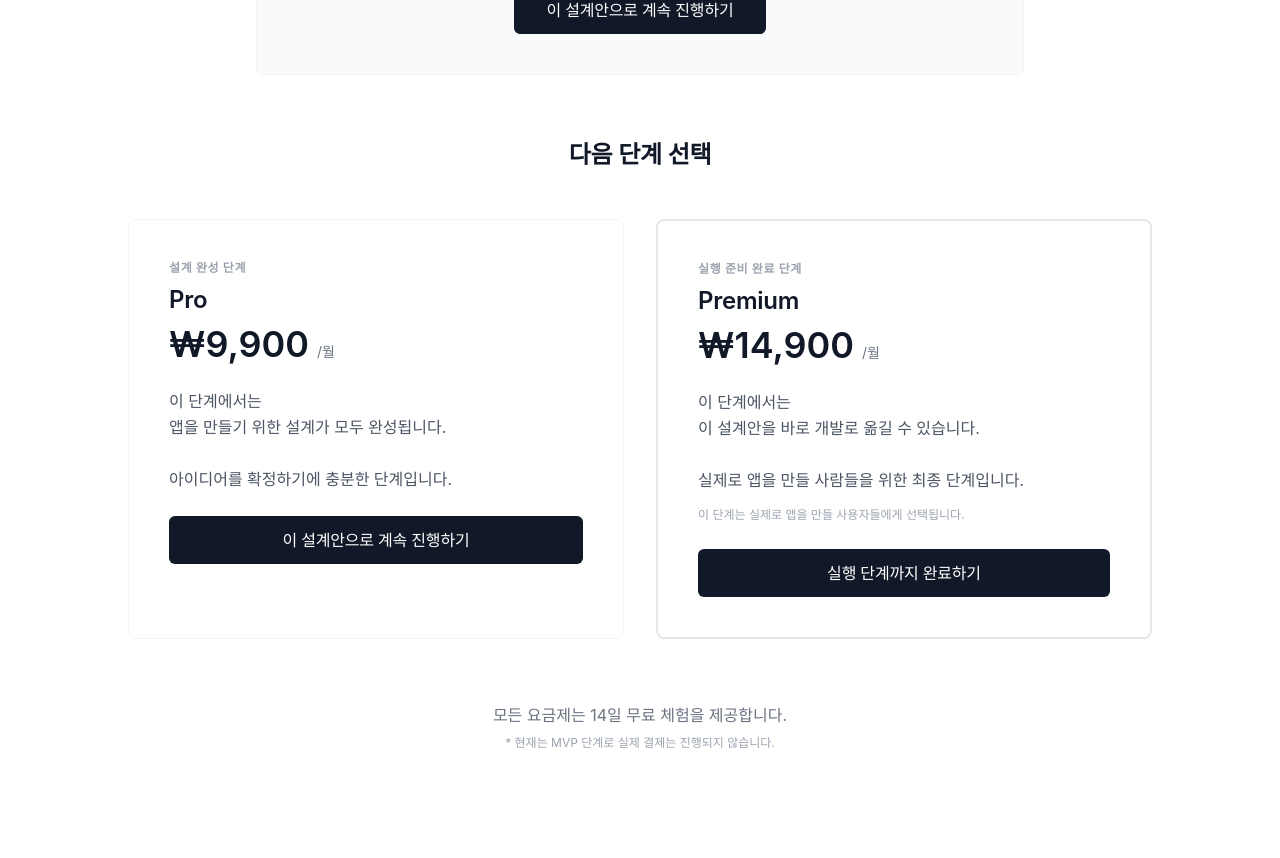
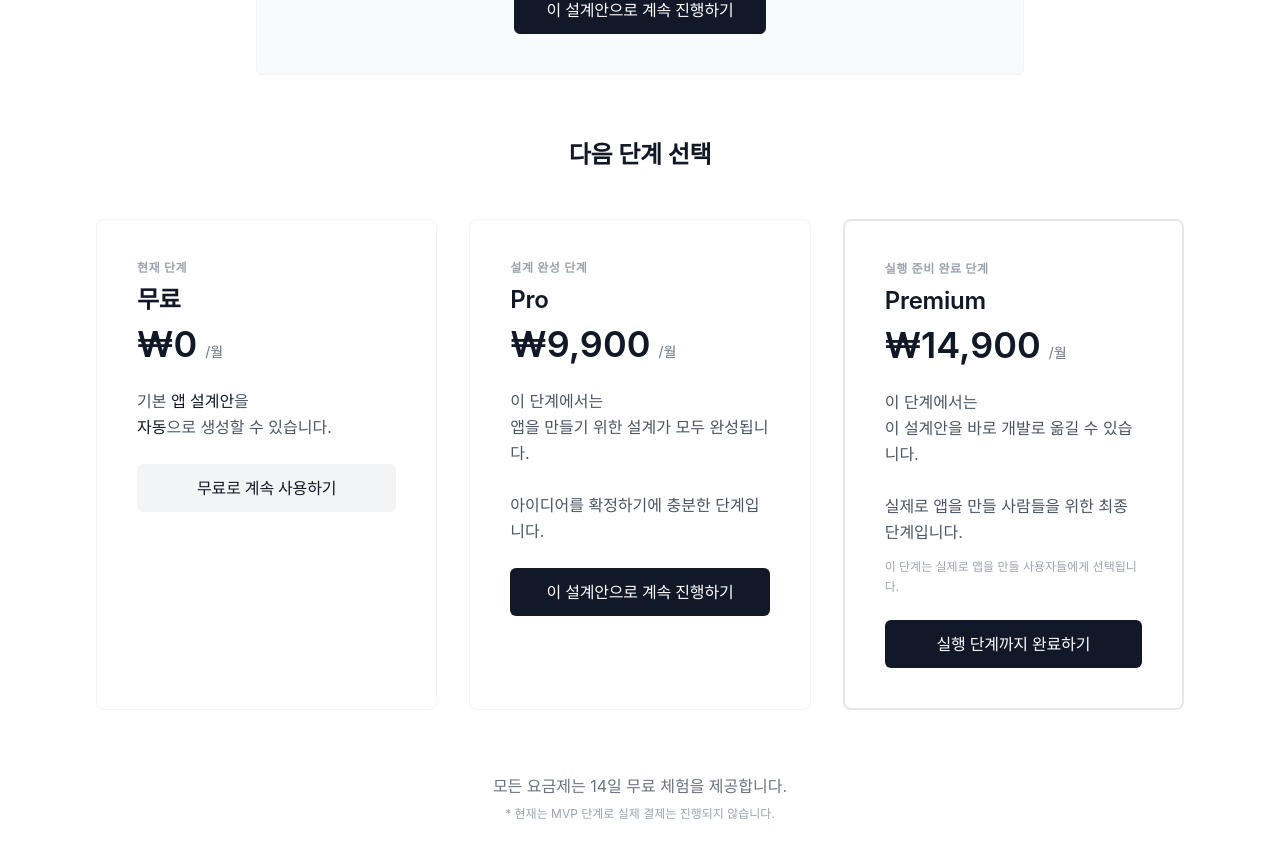
Before and after one commit to Christina0922/AutoAppArch, a Next.js app: page /pricing in a window 1280 px wide. Shown: the part 492-1350 px from the top of the page. Built offline with nearby package versions, Linux system fonts and the light colour scheme.

Commit message:
Add free tier back: 3 pricing tiers (Free, Pro, Premium)

```diff
--- a/app/(site)/pricing/page.tsx
+++ b/app/(site)/pricing/page.tsx
@@ -49,12 +49,37 @@ export default function PricingPage() {
         </div>
       </div>
 
-      {/* 하단: 단계 선택 영역 (Pro / Premium 2개만) */}
-      <div className="max-w-5xl mx-auto">
+      {/* 하단: 단계 선택 영역 (무료 / Pro / Premium 3개) */}
+      <div className="max-w-6xl mx-auto">
         <h2 className="text-2xl font-semibold text-gray-900 mb-12 text-center tracking-tight">
           다음 단계 선택
         </h2>
-        <div className="grid md:grid-cols-2 gap-8">
+        <div className="grid md:grid-cols-3 gap-8">
+          {/* Free - 현재 단계 */}
+          <div className="bg-white rounded-lg border border-gray-100 p-10">
+            <div className="mb-6">
+              <span className="text-xs font-semibold text-gray-400 uppercase tracking-wider mb-2 block">
+                현재 단계
+              </span>
+              <h3 className="text-2xl font-semibold text-gray-900 mb-2 tracking-tight">무료</h3>
+              <div className="mb-6">
+                <span className="text-4xl font-semibold text-gray-900">₩0</span>
+                <span className="text-sm text-gray-500 ml-2">/월</span>
+              </div>
+              <p className="text-base text-gray-600 leading-relaxed">
+                기본 <span className="font-medium text-gray-900">앱 설계안</span>을
+                <br />
+                <span className="font-medium text-gray-900">자동</span>으로 생성할 수 있습니다.
+              </p>
+            </div>
+            <Link
+              href="/app"
+              className="block w-full h-12 bg-gray-100 text-gray-900 text-base font-medium rounded-md hover:bg-gray-200 transition-colors tracking-tight text-center flex items-center justify-center"
+            >
+              무료로 계속 사용하기
+            </Link>
+          </div>
+
           {/* Pro - 설계 완성 단계 */}
           <div className="bg-white rounded-lg border border-gray-100 p-10">
             <div className="mb-6">
```
